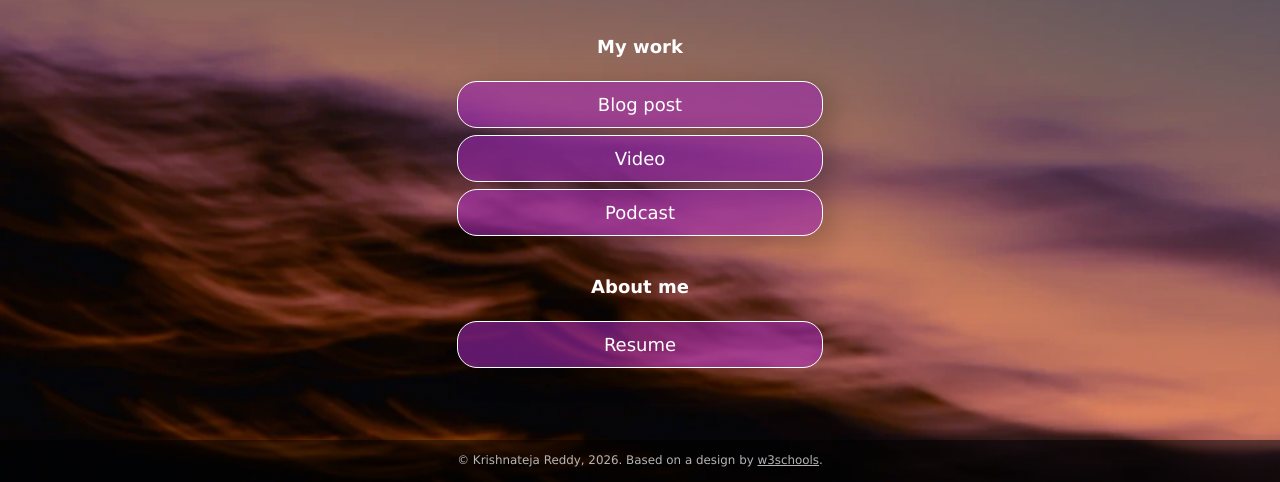
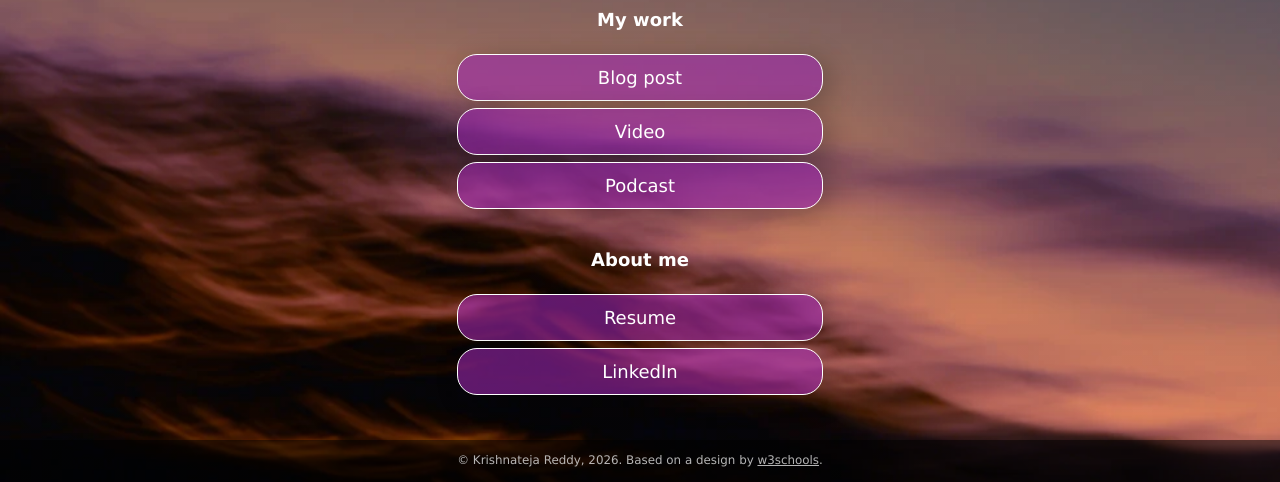
Before and after one commit to krishnaIsReddy/krishnaIsReddy.github.io, a plain HTML site: page index.html in a window 1280 px wide. Shown: the part 318-800 px from the top of the page. Drawn offline with Linux system fonts and the light colour scheme.

Commit message:
Added links

```diff
--- a/index.html
+++ b/index.html
@@ -28,17 +28,17 @@
       <div class="button toggle">Blog post</div>
       <div class="slidedown">
         <div class="description">
-          <h2>Blog post title</h2>
-          <p>Here, add a short but appealing description of your blog post.</p>
-          <a href="#" class="external-link" target="_blank">Read</a>
+          <h2>Why CS Students Are Learning More From YouTube Than From Their Textbooks</h2>
+          <p>How video tutorials, Discord, and GitHub are filling gaps traditional textbooks leave behind—and what that means for how we learn computer science.</p>
+          <a href="blog.html" class="external-link" target="_blank">Read</a>
         </div>
       </div>
 
       <div class="button toggle">Video</div>
       <div class="slidedown">
         <div class="description">
-          <h2>Video title</h2>
-          <p>Add a short but appealing description of your video.</p>
+          <h2>Video project (coming soon)</h2>
+          <p>Placeholder: a short video companion to my blog and podcast on learning, tech, and student life. Link will go here when the project is published.</p>
           <a href="#" class="external-link" target="_blank">Watch</a>
         </div>
       </div>
@@ -46,9 +46,9 @@
       <div class="button toggle">Podcast</div>
       <div class="slidedown">
         <div class="description">
-          <h2>Podcast title</h2>
-          <p>Add a short but appealing description of your podcast</p>
-          <a href="#" class="external-link" target="_blank">Listen</a>
+          <h2>Is AI Changing College Forever? Real Student Perspectives</h2>
+          <p>A conversation about how AI is reshaping studying, assignments, and what “learning” looks like on campus—grounded in real student experience.</p>
+          <a href="https://soundcloud.com/krishnateja-reddy-603171654/is-ai-changing-college-1?si=6e4c317a98744fb994ec06d424bcf785&amp;utm_source=clipboard&amp;utm_medium=text&amp;utm_campaign=social_sharing" class="external-link" target="_blank">Listen</a>
         </div>
       </div>
     </div>
@@ -60,6 +60,7 @@
 
     <div class="links-container">
       <a href="https://drive.google.com" class="button" target="_blank">Resume</a>
+      <a href="https://www.linkedin.com/in/krishnateja-reddy" class="button" target="_blank">LinkedIn</a>
     </div>
 
   </div>
```
